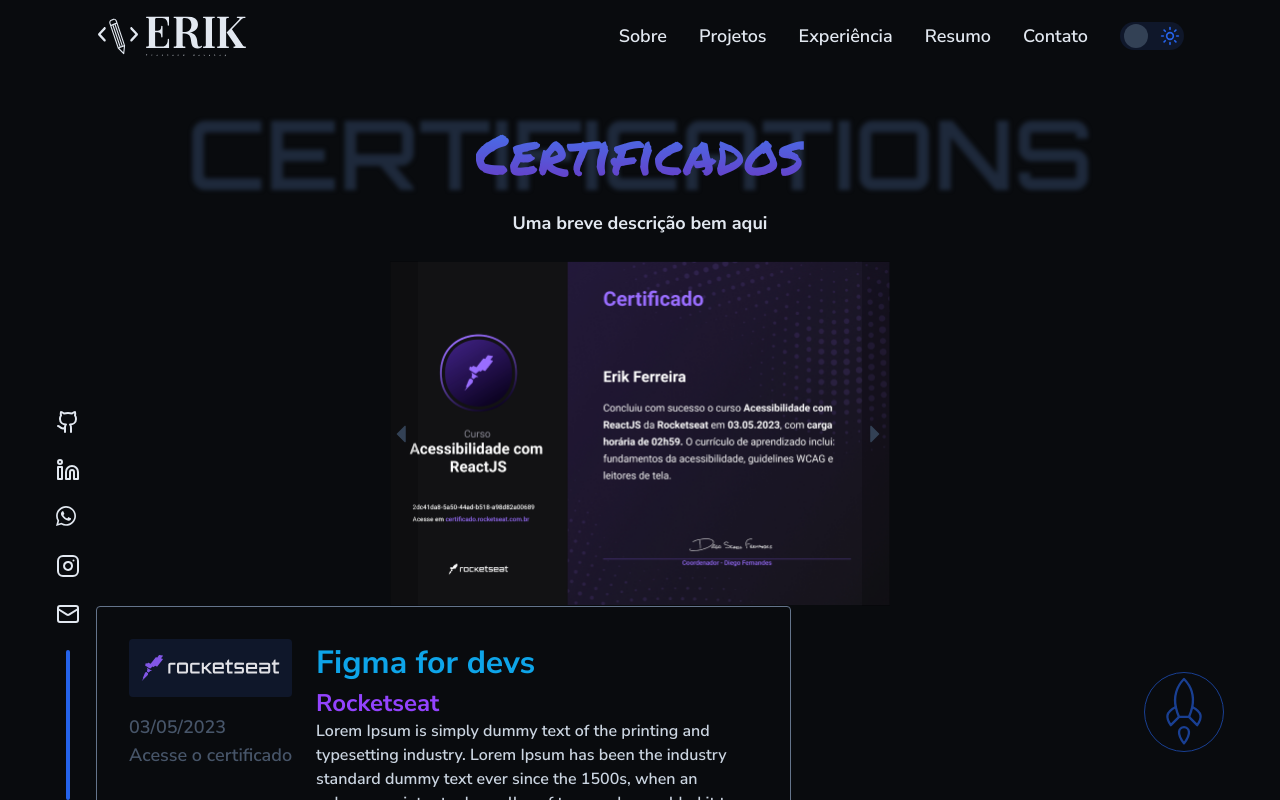
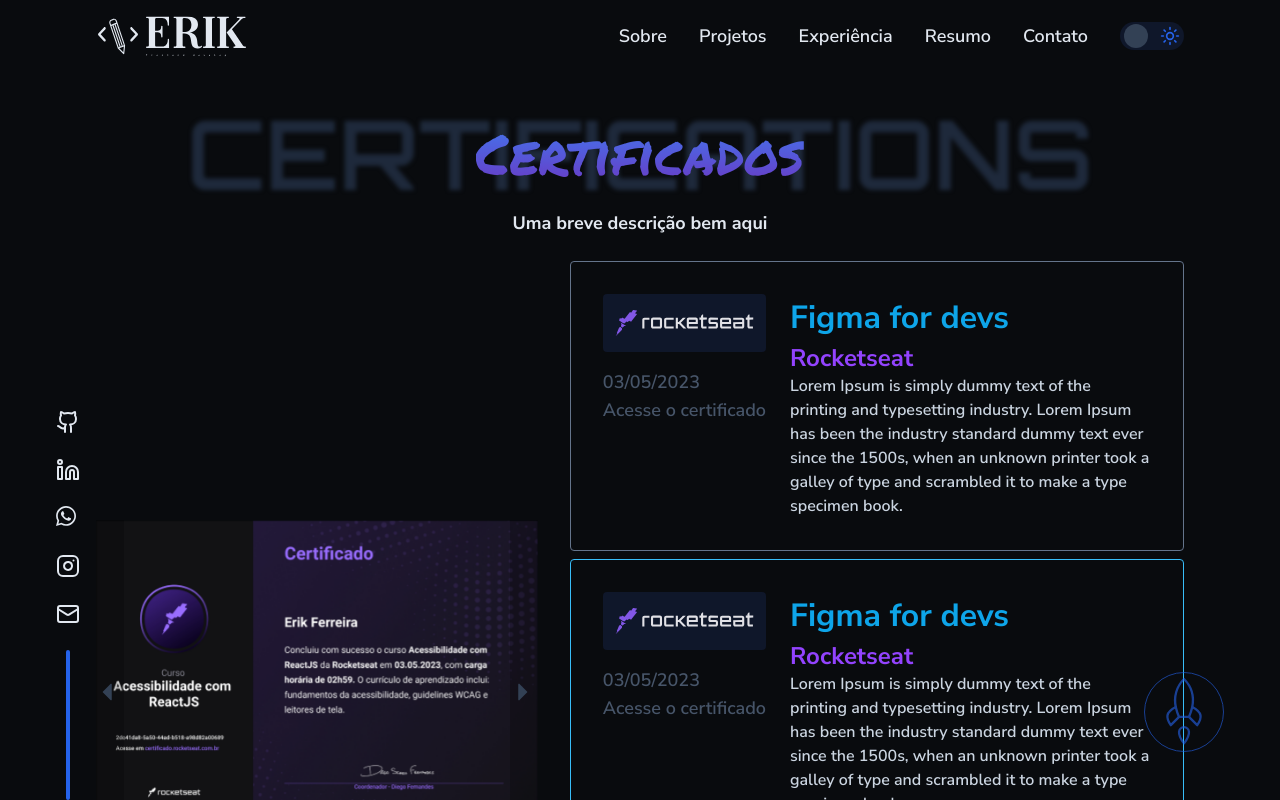
Before and after one commit to erik-ferreira/portfolio, a Next.js app: page /certifications in a window 1280 px wide. Shown: the top 800 px of the page. Built offline with nearby package versions, Linux system fonts and the light colour scheme.

Commit message:
add swiper certifications in page

```diff
--- a/src/app/certifications/page.tsx
+++ b/src/app/certifications/page.tsx
@@ -1,6 +1,6 @@
 import { Title } from "@/components/Title"
 import { Description } from "@/components/Description"
-import { Certificate } from "@/components/Certificate"
+
 import { SwiperCertification } from "@/components/SwiperCertification"
 
 export default function Certifications() {
@@ -10,10 +10,7 @@
         <Title label="Certificados" labelBackground="Certifications" />
         <Description label="Uma breve descrição bem aqui" />
 
-        <article className="">
-          <SwiperCertification />
-          <Certificate />
-        </article>
+        <SwiperCertification />
       </section>
     </main>
   )
--- a/src/components/Certificate.tsx
+++ b/src/components/Certificate.tsx
@@ -11,7 +11,7 @@
   return (
     <div
       className={twMerge(
-        "max-w-[695px] flex gap-6 p-8 border border-slate-500 rounded",
+        "max-w-[695px] h-fit flex gap-6 p-8 border border-slate-500 rounded",
         className
       )}
       {...rest}
--- a/src/components/SwiperCertification.tsx
+++ b/src/components/SwiperCertification.tsx
@@ -1,9 +1,11 @@
 "use client"
 
 import Image from "next/image"
-import { Navigation } from "swiper/modules"
-import { Swiper, SwiperSlide } from "swiper/react"
+import { useState } from "react"
+import { Navigation, Controller } from "swiper/modules"
+import { Swiper, SwiperProps, SwiperSlide, SwiperClass } from "swiper/react"
 
+import { Certificate } from "@/components/Certificate"
 import { SwiperNavButtons } from "@/components/SwiperNavButtons"
 
 import "swiper/css"
@@ -12,13 +14,21 @@
 interface SwiperCertificationProps {}
 
 export function SwiperCertification({ ...rest }: SwiperCertificationProps) {
+  const list = [0, 1, 2, 3, 4, 5, 6]
+  const [controlledSwiper, setControlledSwiper] = useState<SwiperClass | null>(
+    null
+  )
+
   return (
+    <article className="flex items-center gap-8">
       <Swiper
-      // loop
-      modules={[Navigation]}
-      className="w-[500px] h-[345px] relative"
+        className="w-[500px] h-[345px]"
+        modules={[Navigation, Controller]}
+        controller={{ control: controlledSwiper }}
+        initialSlide={1}
       >
-      <SwiperSlide>
+        {list.map((item) => (
+          <SwiperSlide key={item}>
             <Image
               src="/certificates/figma-controller.png"
               width={500}
@@ -26,32 +36,79 @@
               alt="Certificate"
             />
           </SwiperSlide>
-      <SwiperSlide>
-        <Image
-          src="/certificates/figma-controller.png"
-          width={500}
-          height={345}
-          alt="Certificate"
-        />
-      </SwiperSlide>
-      <SwiperSlide>
-        <Image
-          src="/certificates/figma-controller.png"
-          width={500}
-          height={345}
-          alt="Certificate"
-        />
-      </SwiperSlide>
-      <SwiperSlide>
-        <Image
-          src="/certificates/figma-controller.png"
-          width={500}
-          height={345}
-          alt="Certificate"
-        />
-      </SwiperSlide>
+        ))}
 
         <SwiperNavButtons />
       </Swiper>
+
+      <Swiper
+        className="h-[862px]"
+        direction="vertical"
+        spaceBetween={32}
+        slidesPerView={3}
+        centeredSlides
+        enabled={false}
+        modules={[Controller]}
+        onSwiper={setControlledSwiper}
+      >
+        {list.map((item) => (
+          <SwiperSlide key={item}>
+            {({ isActive }) => (
+              <Certificate className={isActive ? "border-sky-400" : ""} />
+            )}
+          </SwiperSlide>
+        ))}
+      </Swiper>
+    </article>
   )
 }
+
+{
+  /* <Swiper
+        className="border h-[820px]"
+        direction="vertical"
+        spaceBetween={32}
+        slidesPerView={3}
+        centeredSlides
+        enabled={false}
+        allowSlideNext={false}
+        allowSlidePrev={false}
+        initialSlide={val}
+        slidesOffsetBefore={-300 * val}
+      >
+        {list.map((item, index) => (
+          <SwiperSlide key={item}>
+            <Certificate className={val === index ? "border-sky-400" : ""} />
+          </SwiperSlide>
+        ))}
+        <Test index={val} />
+      </Swiper> */
+}
+
+{
+  /* <div className="border h-[848px] overflow-hidden space-y-6 transition">
+        {list.map((item, index) => (
+          <Certificate
+            key={item}
+            className={
+              val === index ? "border-sky-400" : "transform translate-y-[400px]"
+            }
+          />
+        ))}
+      </div> */
+}
+
+{
+  /* <div className="border w-[700px] h-[820px] space-y-8 overflow-hidden pt-[250px] transform">
+        <div className={`border-4 duration-400 ${translate[val]}`}>
+          {list.map((item, index) => (
+            <div
+              key={item}
+              className={`${colors[index]} w-[695px] h-[250px] mx-auto  ${
+                val === index ? "opacity-50" : ""
+              }`}
+            />
+          ))}
+        </div>
+      </div> */
+}
--- a/src/defaults/icons.tsx
+++ b/src/defaults/icons.tsx
@@ -4,7 +4,7 @@
   ),
   CaretLeft: (
     <>
-      <g clip-path="url(#clip0_290_2647)">
+      <g clipPath="url(#clip0_290_2647)">
         <path d="M15.287 3.80707C15.15 3.75032 14.9992 3.73548 14.8537 3.76441C14.7082 3.79334 14.5746 3.86476 14.4697 3.96962L6.96969 11.4696C6.90004 11.5393 6.84479 11.622 6.8071 11.713C6.7694 11.804 6.75 11.9015 6.75 12C6.75 12.0985 6.7694 12.196 6.8071 12.287C6.84479 12.378 6.90004 12.4607 6.96969 12.5304L14.4697 20.0304C14.5746 20.1352 14.7082 20.2067 14.8537 20.2356C14.9992 20.2645 15.15 20.2497 15.287 20.1929C15.4241 20.1361 15.5412 20.04 15.6236 19.9167C15.706 19.7933 15.75 19.6483 15.75 19.5V4.49999C15.75 4.35165 15.706 4.20665 15.6236 4.08331C15.5412 3.95998 15.4241 3.86384 15.287 3.80707Z" />
       </g>
       <defs>
@@ -16,7 +16,7 @@
   ),
   CaretRight: (
     <>
-      <g clip-path="url(#clip0_290_2651)">
+      <g clipPath="url(#clip0_290_2651)">
         <path d="M17.0303 11.4696L9.53032 3.96965C9.42543 3.86476 9.29179 3.79334 9.1463 3.76441C9.00081 3.73547 8.85002 3.75033 8.71298 3.8071C8.57593 3.86387 8.4588 3.96 8.37639 4.08334C8.29398 4.20667 8.25 4.35168 8.25 4.50001V19.5C8.25 19.6483 8.29399 19.7933 8.3764 19.9167C8.45881 20.04 8.57594 20.1361 8.71298 20.1929C8.85002 20.2497 9.00082 20.2645 9.1463 20.2356C9.29179 20.2067 9.42542 20.1353 9.53032 20.0304L17.0303 12.5304C17.1 12.4607 17.1552 12.378 17.1929 12.287C17.2306 12.196 17.25 12.0985 17.25 12C17.25 11.9015 17.2306 11.804 17.1929 11.713C17.1552 11.622 17.1 11.5393 17.0303 11.4696Z" />
       </g>
       <defs>
```
Lines whose indentation alone changed are shown as unchanged.
